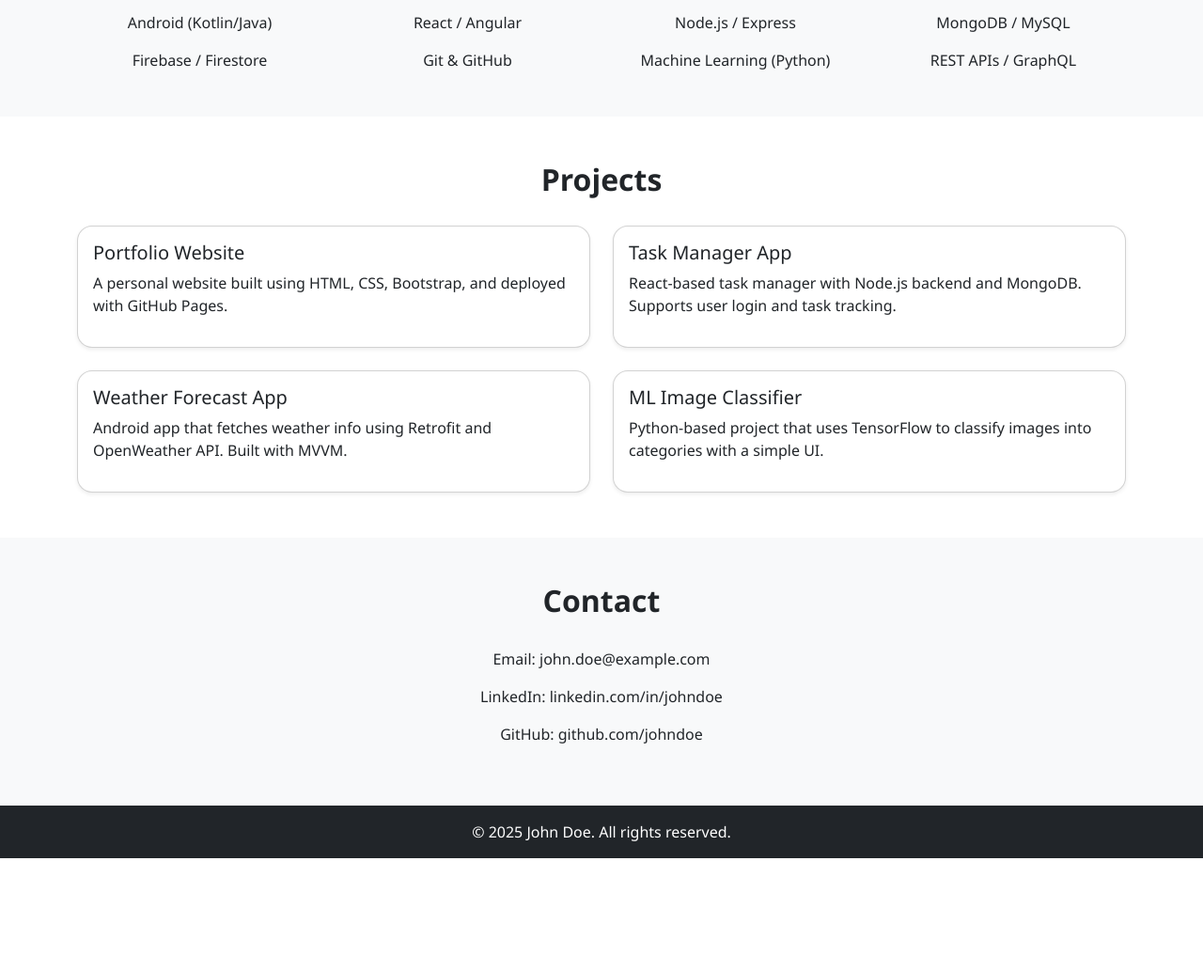
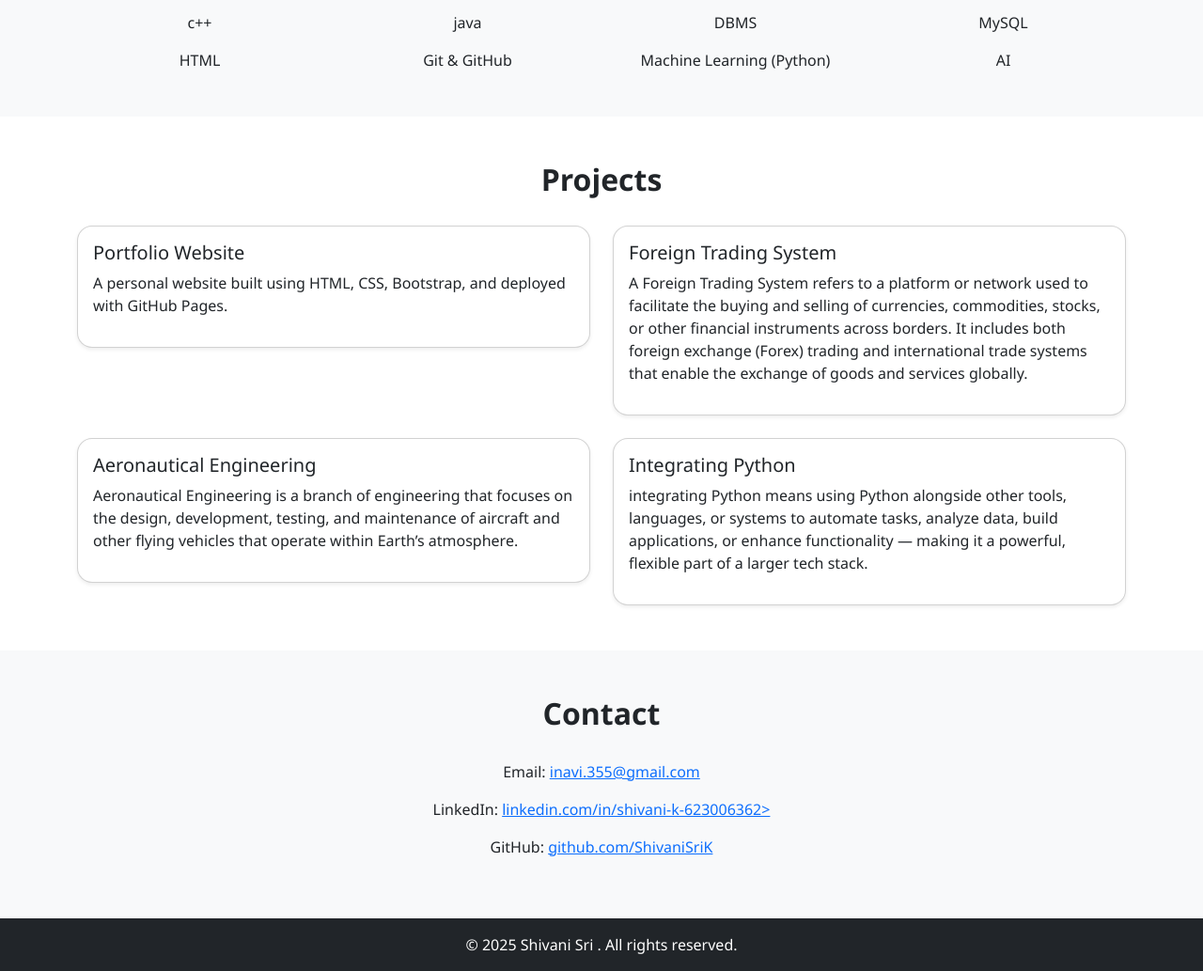
Before and after one commit to shivanisrik/Shivani-, a plain HTML site: page index (1).html in a window 1280 px wide. Shown: the part 614-1647 px from the top of the page at 94% size. Before the commit the page ends 1527 px from the top, so only its background shows below. Drawn offline with nearby package versions, Linux system fonts and the light colour scheme.

Commit message:
Update index (1).html

```diff
--- a/index (1).html
+++ b/index (1).html
@@ -29,8 +29,8 @@
   <!-- Hero Section -->
   <section class="hero">
     <div class="container">
-      <h1 class="display-4">John Doe</h1>
-      <p class="lead">Full Stack Developer | Android Developer | ML Enthusiast</p>
+      <h1 class="display-4">Shivani Sri</h1>
+      <p class="lead">Full Stack Developer | website Developer | Data Analyst</p>
     </div>
   </section>
 
@@ -39,8 +39,8 @@
     <div class="container">
       <h2 class="section-title text-center">About Me</h2>
       <p class="text-center">
-        I’m a passionate developer with a knack for building clean and scalable applications.
-        With experience in mobile and web development, I enjoy working on end-to-end solutions that solve real-world problems.
+        as a passionate professional summary that highlights skills, experience, and focus area in your field.
+         It helps employers or clients quickly understand who you are and what you bring to the table.
       </p>
     </div>
   </section>
@@ -50,16 +50,16 @@
     <div class="container">
       <h2 class="section-title text-center">Skills</h2>
       <div class="row text-center">
-        <div class="col-md-3">Android (Kotlin/Java)</div>
-        <div class="col-md-3">React / Angular</div>
-        <div class="col-md-3">Node.js / Express</div>
-        <div class="col-md-3">MongoDB / MySQL</div>
+        <div class="col-md-3">c++</div>
+        <div class="col-md-3">java</div>
+        <div class="col-md-3">DBMS</div>
+        <div class="col-md-3">MySQL</div>
       </div>
       <div class="row text-center mt-3">
-        <div class="col-md-3">Firebase / Firestore</div>
+        <div class="col-md-3">HTML</div>
         <div class="col-md-3">Git & GitHub</div>
         <div class="col-md-3">Machine Learning (Python)</div>
-        <div class="col-md-3">REST APIs / GraphQL</div>
+        <div class="col-md-3">AI</div>
       </div>
     </div>
   </section>
@@ -77,20 +77,25 @@
         </div>
         <div class="col-md-6">
           <div class="card shadow-sm p-3">
-            <h5>Task Manager App</h5>
-            <p>React-based task manager with Node.js backend and MongoDB. Supports user login and task tracking.</p>
+            <h5>Foreign Trading System</h5>
+            <p>A Foreign Trading System refers to a platform or network used to facilitate the buying and selling of currencies, commodities, stocks, or other financial instruments across borders. It includes both foreign exchange (Forex) trading
+             and international trade systems that enable the exchange of goods and services globally.</p>
           </div>
         </div>
         <div class="col-md-6">
           <div class="card shadow-sm p-3">
-            <h5>Weather Forecast App</h5>
-            <p>Android app that fetches weather info using Retrofit and OpenWeather API. Built with MVVM.</p>
+            <h5>Aeronautical Engineering</h5>
+            <p>Aeronautical Engineering is a branch of engineering that focuses on the design, development, testing,
+                 and maintenance of aircraft and other flying vehicles that operate within Earth’s atmosphere. </p>
           </div>
         </div>
         <div class="col-md-6">
           <div class="card shadow-sm p-3">
-            <h5>ML Image Classifier</h5>
-            <p>Python-based project that uses TensorFlow to classify images into categories with a simple UI.</p>
+            <h5>Integrating Python</h5>
+            <p>integrating Python means using Python alongside other tools, languages, or systems to automate
+        tasks, analyze data, build applications, or enhance functionality — making it a powerful, flexible part of a larger tech stack.
+
+            </p>
           </div>
         </div>
       </div>
@@ -101,14 +106,19 @@
   <section class="py-5 bg-light">
     <div class="container text-center">
       <h2 class="section-title">Contact</h2>
-      <p>Email: john.doe@example.com</p>
-      <p>LinkedIn: linkedin.com/in/johndoe</p>
-      <p>GitHub: github.com/johndoe</p>
+      <p>Email:
+        <a href="inavi.355@gmail.com">inavi.355@gmail.com</a>
+      </p>
+      <p>LinkedIn:
+        <a href=https://www.linkedin.com/in/shivani-k-623006362"" target="_blank">linkedin.com/in/shivani-k-623006362></a>
+     </p>
+      <p>GitHub:
+        <a href="https://github.com/ShivaniSriK" target="_blank">github.com/ShivaniSriK</a>
+      </p>
     </div>
   </section>
-
   <footer class="text-center py-3 bg-dark text-white">
-    © 2025 John Doe. All rights reserved.
+    © 2025 Shivani Sri . All rights reserved.
   </footer>
 
 </body>
```
